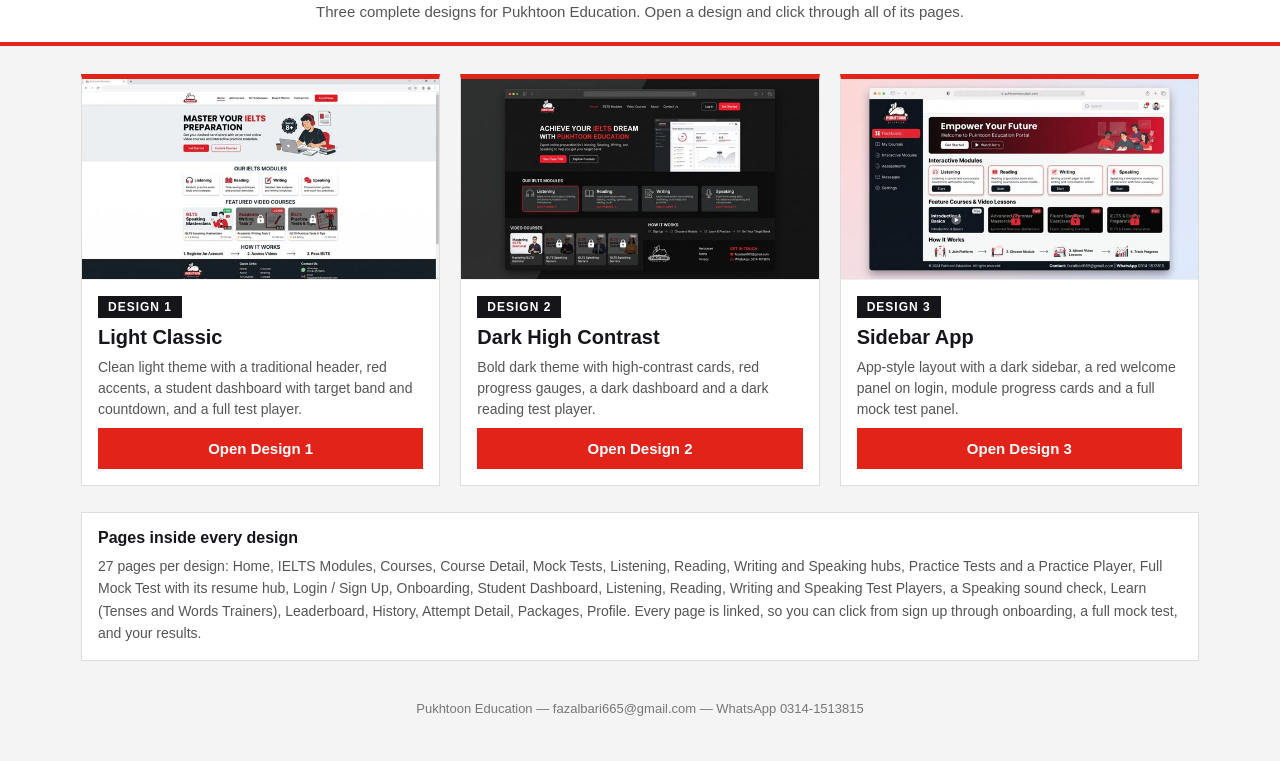
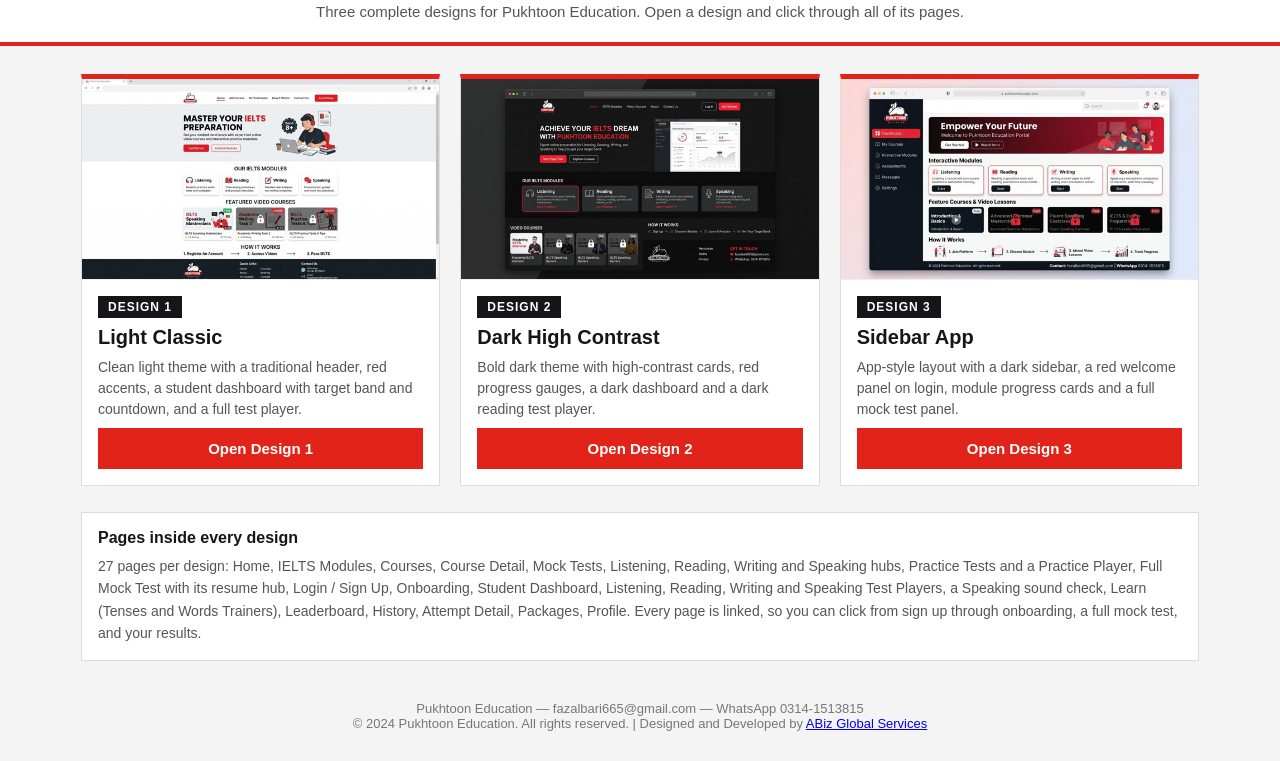
Before and after one commit to ladlabaloch512-blip/pukhtoon-education-designs, a plain HTML site: page index.html in a window 1280 px wide. Shown: the part 182-943 px from the top of the page. Drawn offline with Linux system fonts and the light colour scheme.

Commit message:
Footer: smaller logo, visible copyright, ABiz credit line

```diff
--- a/index.html
+++ b/index.html
@@ -90,6 +90,6 @@ main{padding:20px 12px 32px}
     <p>27 pages per design: Home, IELTS Modules, Courses, Course Detail, Mock Tests, Listening, Reading, Writing and Speaking hubs, Practice Tests and a Practice Player, Full Mock Test with its resume hub, Login / Sign Up, Onboarding, Student Dashboard, Listening, Reading, Writing and Speaking Test Players, a Speaking sound check, Learn (Tenses and Words Trainers), Leaderboard, History, Attempt Detail, Packages, Profile. Every page is linked, so you can click from sign up through onboarding, a full mock test, and your results.</p>
   </div>
 </main>
-<footer>Pukhtoon Education — fazalbari665@gmail.com — WhatsApp 0314-1513815</footer>
+<footer>Pukhtoon Education — fazalbari665@gmail.com — WhatsApp 0314-1513815<br><span>&copy; 2024 Pukhtoon Education. All rights reserved. | Designed and Developed by <a href="https://abizglobalservices.com" target="_blank" rel="noopener">ABiz Global Services</a></span></footer>
 </body>
 </html>
```
